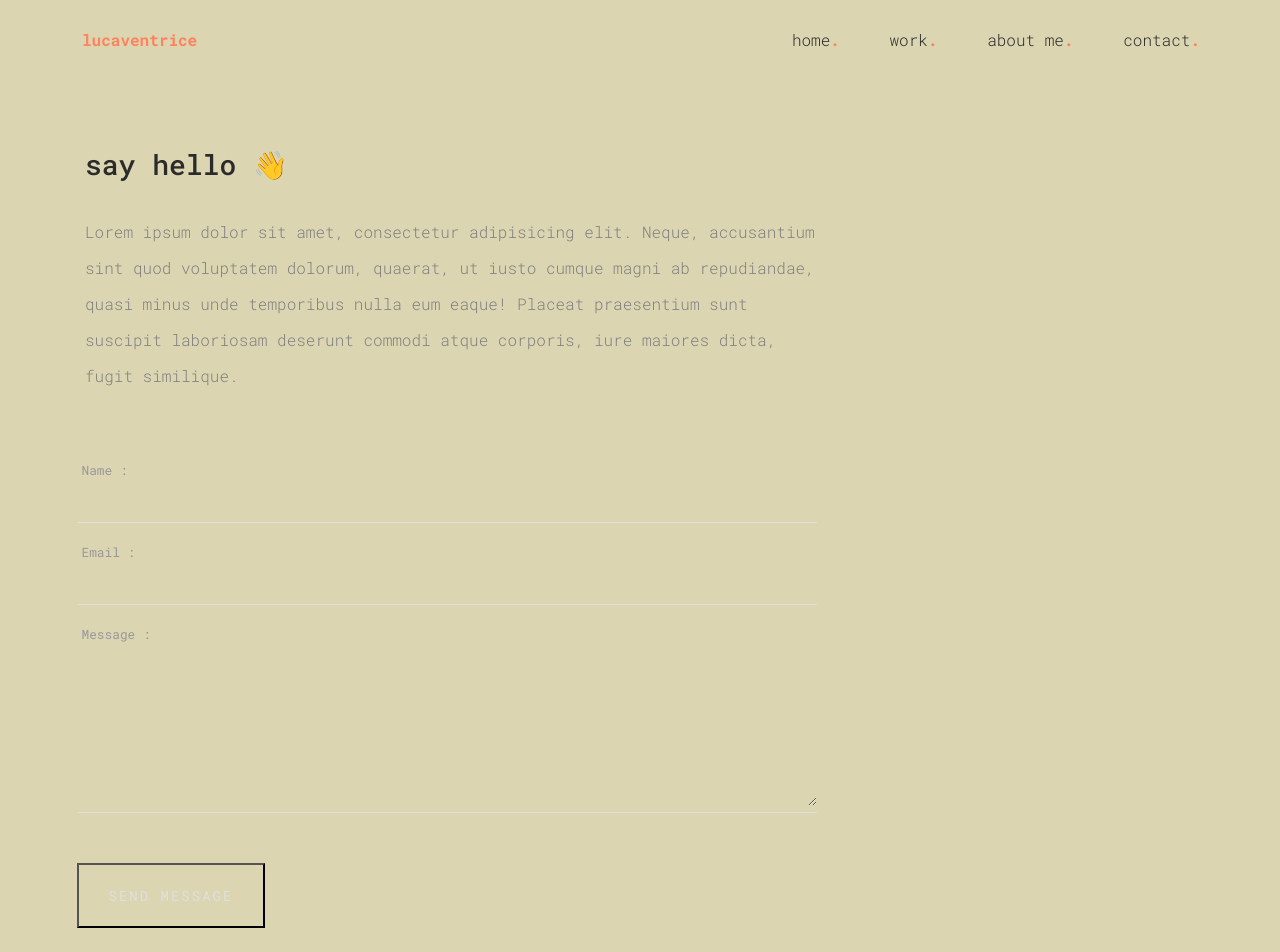
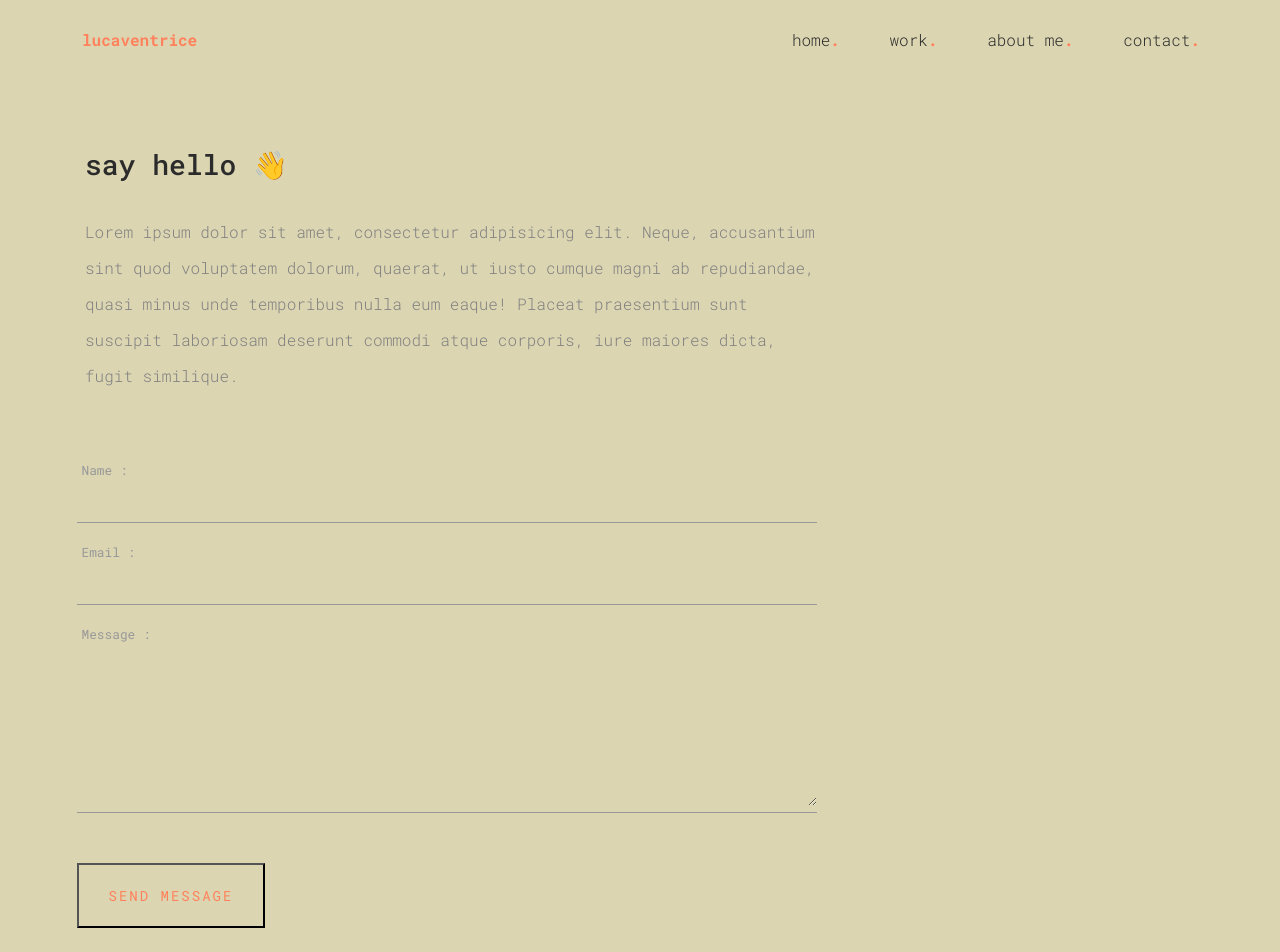
Before and after one commit to lucaventrice/portfolio-lve, a plain HTML site: page contact.html in a window 1280 px wide. Shown: the top 952 px of the page. Drawn offline with nearby package versions, Linux system fonts and the light colour scheme.

Commit message:
style change

```diff
--- a/style.css
+++ b/style.css
@@ -303,6 +303,7 @@ h6 {
 
 .project {
       height: 500px;
+      cursor: pointer;
 }
 
 .project1 {
@@ -558,7 +559,7 @@ h6 {
       border: none;
       resize: vertical;
       background: transparent;
-      color: #fff;
+      color: #2A2B2A;
       font-weight: bolder;
 }
 
@@ -573,7 +574,7 @@ textarea:focus {
 }
 
 .textarea {
-      border-bottom: 1px solid #dfdfdf;
+      border-bottom: 1px solid #999;
 }
 
 .send {
@@ -581,7 +582,7 @@ textarea:focus {
       text-transform: uppercase;
       padding: 20px 30px;
       background: transparent;
-      color: #dfdfdf;
+      color: #FF825C;
       font-size: 14px;
       letter-spacing: 2px;
 }
```
